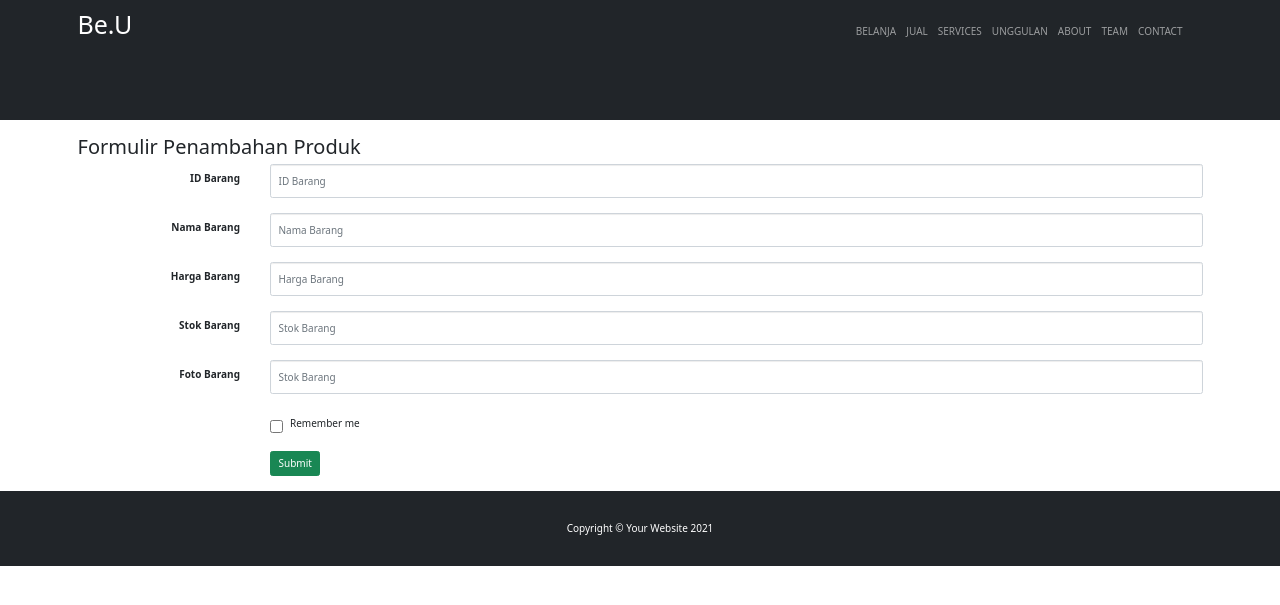
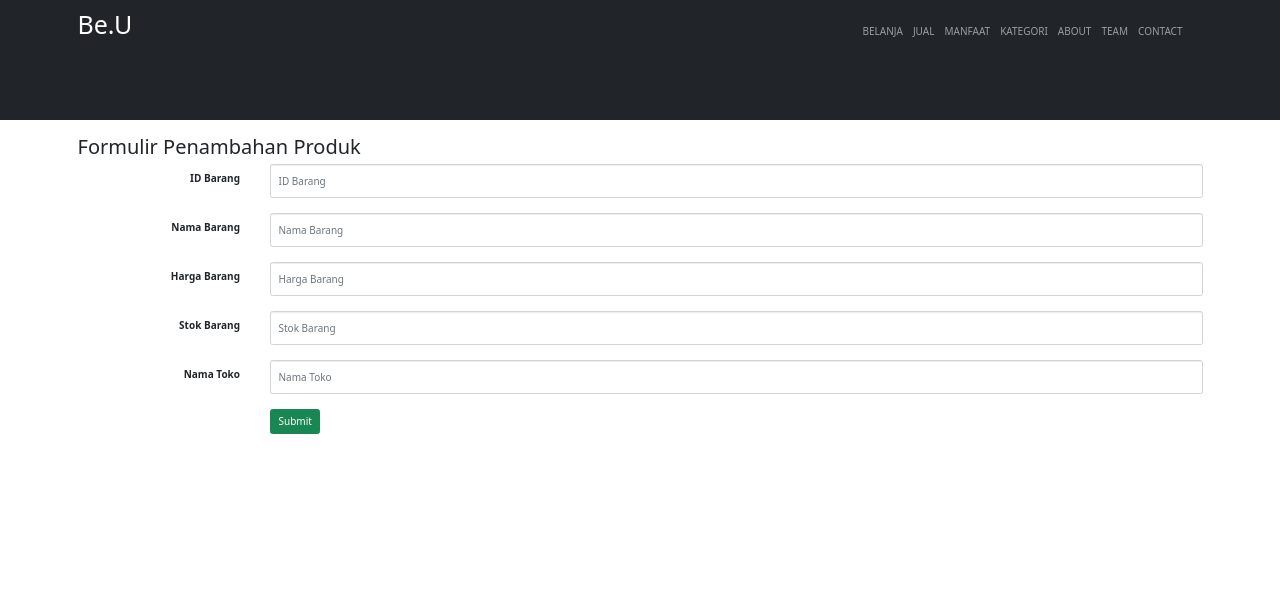
Before and after one commit to AjiBegawan/TekWebTubes, a CodeIgniter app: page /database/index.php/ctoko/tambah in a window 1280 px wide. Shown: the top 605 px of the page. Run offline with CodeIgniter, Linux system fonts and the light colour scheme; data comes from the database, SQL or seed files in the repository.

Commit message:
Edit Format + ganti tabel DB

```diff
--- a/application/models/MToko.php
+++ b/application/models/MToko.php
@@ -13,7 +13,7 @@ class MToko extends CI_Model
             "Nama_Barang" => $this->input->post("nama"),
             "harga" => $this->input->post("harga"),
             "Stok" => $this->input->post("stok"),
-            "Foto" => $this->input->post("foto")
+            "Toko" => $this->input->post("toto")
         );
         return $this->db->insert('Barang', $barang);
     }
@@ -25,7 +25,7 @@ class MToko extends CI_Model
             "Nama_Barang" => $this->input->post("nama"),
             "harga" => $this->input->post("harga"),
             "Stok" => $this->input->post("stok"),
-            "Foto" => $this->input->post("foto")
+            "Toko" => $this->input->post("toko")
         );
         $this->db->where("ID_Barang", $id);
         return $this->db->update('Barang', $barang);
--- a/application/views/HalTambah.php
+++ b/application/views/HalTambah.php
@@ -38,11 +38,11 @@
         <ul class="navbar-nav text-uppercase ms-auto py-4 py-lg-0">
           <li class="nav-item"><a class="nav-link" href="<?php echo site_url('ctoko/belanja'); ?>">Belanja</a></li>
           <li class="nav-item"><a class="nav-link" href="<?php echo site_url('ctoko/tambah'); ?>">Jual</a></li>
-          <li class="nav-item"><a class="nav-link" href="#services">Services</a></li>
-          <li class="nav-item"><a class="nav-link" href="#portfolio">Unggulan</a></li>
-          <li class="nav-item"><a class="nav-link" href="#about">About</a></li>
-          <li class="nav-item"><a class="nav-link" href="#team">Team</a></li>
-          <li class="nav-item"><a class="nav-link" href="#contact">Contact</a></li>
+          <li class="nav-item"><a class="nav-link" href="<?php echo site_url('ctoko/'); ?>#services">Manfaat</a></li>
+          <li class="nav-item"><a class="nav-link" href="<?php echo site_url('ctoko/'); ?>#portfolio">Kategori</a></li>
+          <li class="nav-item"><a class="nav-link" href="<?php echo site_url('ctoko/'); ?>#about">About</a></li>
+          <li class="nav-item"><a class="nav-link" href="<?php echo site_url('ctoko/'); ?>#team">Team</a></li>
+          <li class="nav-item"><a class="nav-link" href="<?php echo site_url('ctoko/'); ?>#contact">Contact</a></li>
         </ul>
       </div>
     </div>
@@ -56,7 +56,7 @@
       </div>
     </div>
   </header>
-<br>
+  <br>
   <!-- Form Tambah Produk -->
   <div class="container">
     <h2>Formulir Penambahan Produk</h2>
@@ -91,17 +91,9 @@
       </div>
 
       <div class="form-group">
-        <label class="control-label col-sm-2" for="foto">Foto Barang</label>
+        <label class="control-label col-sm-2" for="toko">Nama Toko</label>
         <div class="col-sm-10">
-          <input type="text" class="form-control" id="foto" placeholder="Stok Barang" name="foto">
-        </div>
-      </div>
-
-      <div class="form-group">
-        <div class="col-sm-offset-2 col-sm-10">
-          <div class="checkbox">
-            <label><input type="checkbox" name="remember"> Remember me</label>
-          </div>
+          <input type="text" class="form-control" id="toto" placeholder="Nama Toko" name="toto">
         </div>
       </div>
       <div class="form-group">
@@ -112,12 +104,6 @@
     </form>
   </div>
 
-  <!-- Footer-->
-  <footer class="py-5 bg-dark">
-    <div class="container">
-      <p class="m-0 text-center text-white">Copyright &copy; Your Website 2021</p>
-    </div>
-  </footer>
   <!-- Bootstrap core JS-->
   <script src="https://cdn.jsdelivr.net/npm/bootstrap@5.0.2/dist/js/bootstrap.bundle.min.js"></script>
   <!-- Core theme JS-->
```
Also changed, not shown: application/views/HalBelanja.php (+8 -7 lines), application/views/HalUpdate.php (+10 -10 lines), application/views/HalUtama.php (+6 -6 lines).
